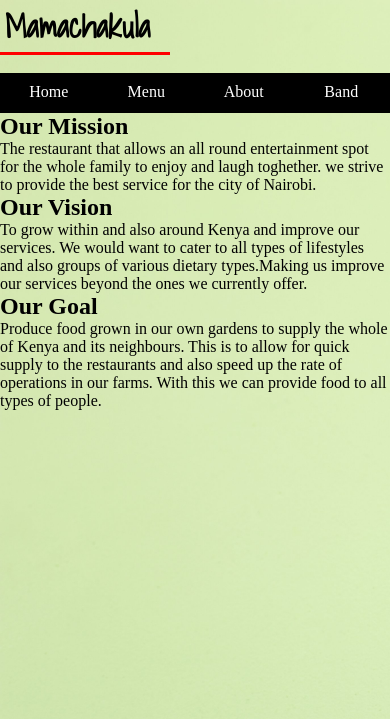
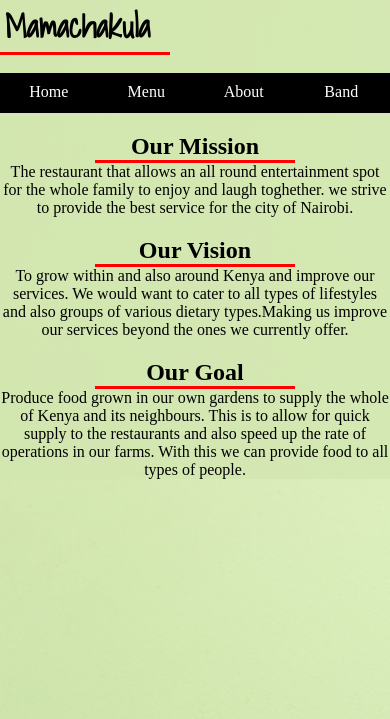
Before and after one commit to jookllo/FoodSite, a PHP site: page /about.php in a window 390 px wide. Shown: the top 719 px of the page. Run offline with PHP 8.4, Linux system fonts and the light colour scheme.

Commit message:
alright
seems like its not suitable for mobile

need to change that

```diff
--- a/about.php
+++ b/about.php
@@ -10,13 +10,26 @@
 		margin-bottom: 0;
 		bottom: 0;
 	}
+	.mission{
+		margin: auto;
+max-width: 700px;
+text-align: center;
+	}
+	h2{
+		border-bottom-style: inset;
+		border-color: red;
+		width: 200px;
+margin: auto;
+margin-top: 20px;
+	}
 </style>
 		<title>Home</title>
 	</head>
 	<body>
+<div class="bdy">
 		<?php include_once "header.php";?>
 
-		<div class="body">
+		<div class="mission">
 			<h2>Our Mission</h2>
 				<p>The restaurant that allows an all round entertainment spot for the whole family to enjoy and laugh toghether. we strive to provide the best service for the city of Nairobi.</p>
 			<h2>Our Vision</h2>
@@ -30,5 +43,6 @@
 		<?php include_once "footer.php";?>
 
 		</div>
+	</div>
 	</body>
 </html>
--- a/index.php
+++ b/index.php
@@ -8,6 +8,9 @@
 
 .text{
 	padding-top: 100px;
+}
+body{
+	height: 100%;
 }
 		</style>
 		<script src="style.js"type="text/javascript">
--- a/style.css
+++ b/style.css
@@ -15,7 +15,6 @@ body{
 }
 
 .footer{
-  margin-top:100px;
   background-color: black;
   margin-bottom: 0px;
 }
@@ -56,7 +55,7 @@ a:hover{
 }
 
 .bdy{
-  min-height: 500px;
+  min-height: 100%;
 	background-color: rgba(210,230,177, 0.75);
 
 }
@@ -70,6 +69,7 @@ a:hover{
   min-width: 300px;
   border-bottom-style: inset;
   border-color: red;
+  margin-bottom: 100px;
 }
 
 .menubody{
--- a/style.js
+++ b/style.js
@@ -1,2 +1,4 @@
 var width= window.innerWidth;
-//document.write(width);
+var height= window.innerHeight;
+
+var body=document.getElementsByClassName('bdy').style.height=height;
```
